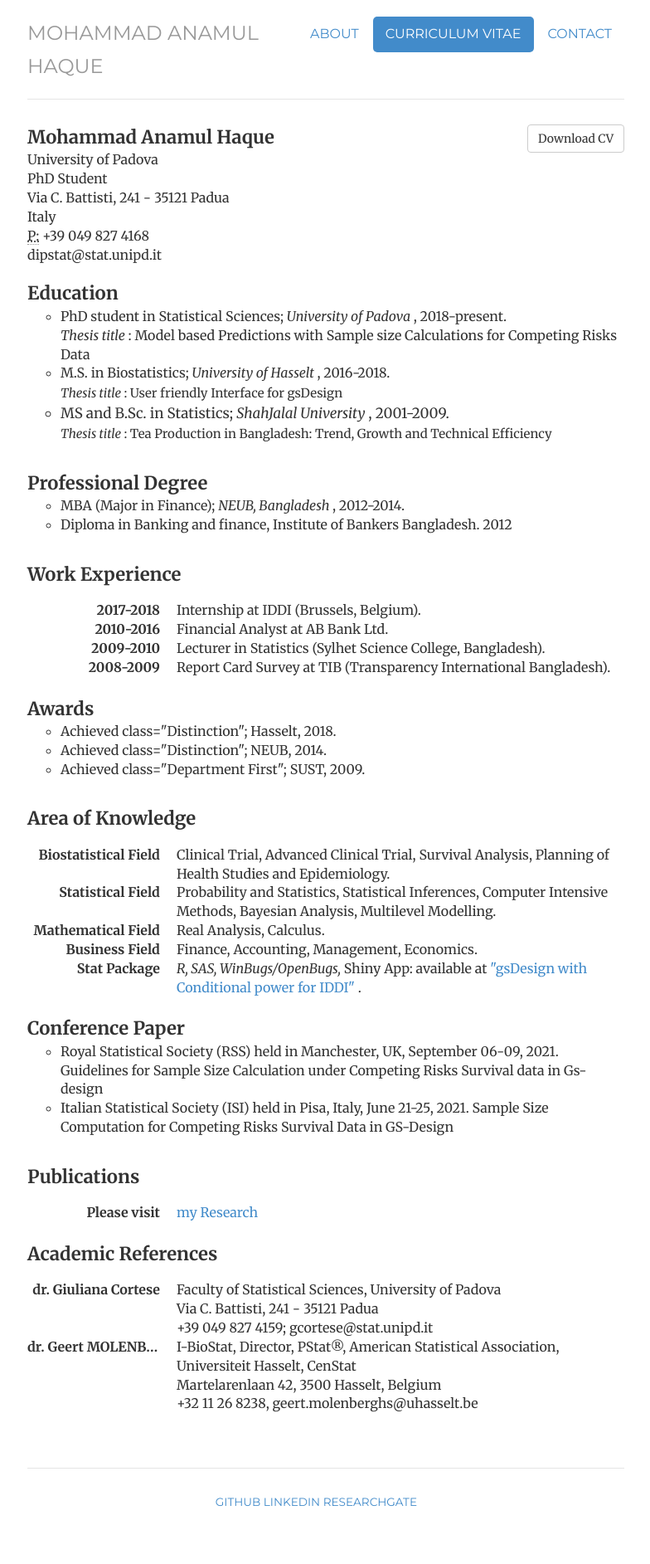
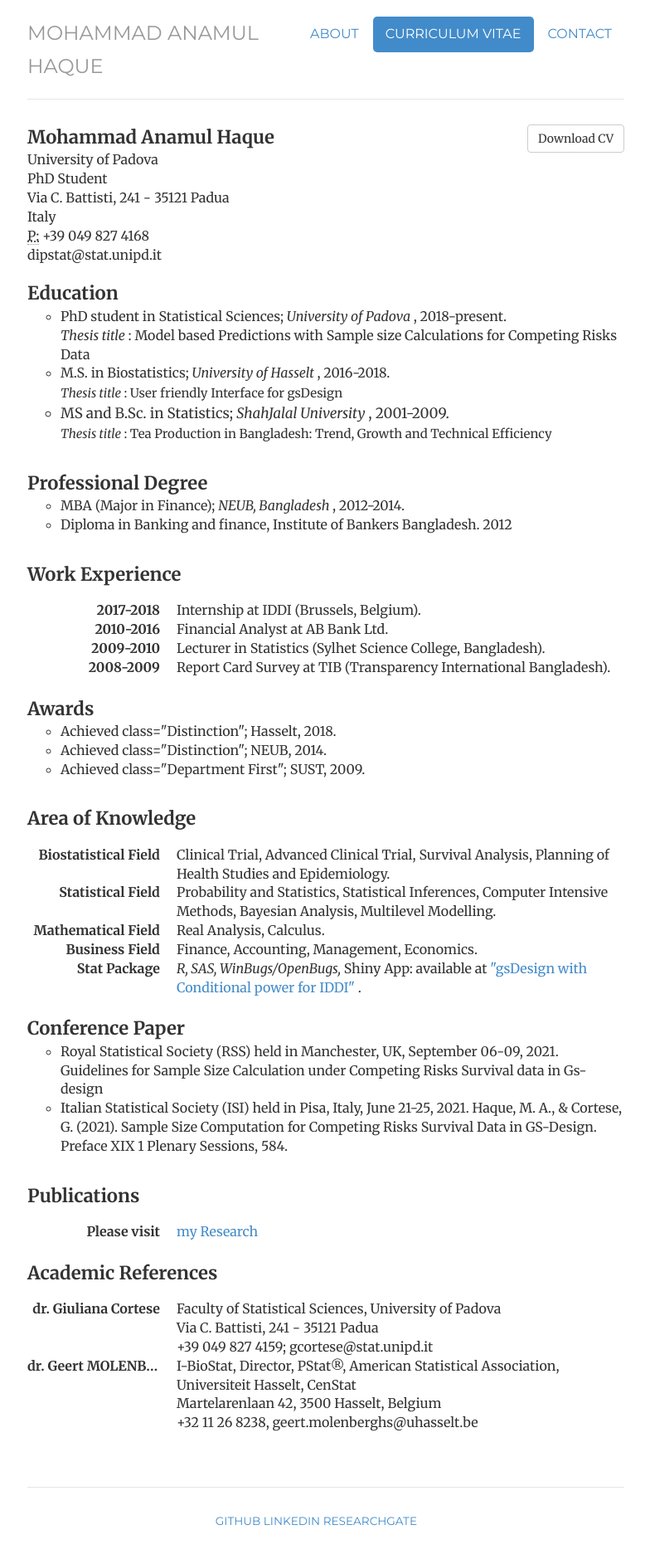
Before and after one commit to haquemdanamul/haquemdanamul, a Jekyll site: the page built from resume/index.html, in a window 1280 px wide. Shown: the whole page at 83% size, without its empty margins (247-1031 px from the left). Built offline with Jekyll 4.4.1, drawn with Linux system fonts in a browser that asks for light colours; nearby versions of some CDN libraries; library files that are not in the unit come from our copies; before the commit the page ends 1862 px from its top, so only the background shows below that.

Commit message:
Update index.html

```diff
--- a/resume/index.html
+++ b/resume/index.html
@@ -82,7 +82,7 @@ description: Contact information for Mohammad Anamul Haque, a Statistician, Bios
 <ul style="list-style-type:circle;">
 <li> Royal Statistical Society (RSS) held in Manchester, UK, September 06-09, 2021. Guidelines for Sample Size Calculation under
 Competing Risks Survival data in Gs-design  </li>
-<li> Italian Statistical Society (ISI) held in Pisa, Italy, June 21-25, 2021. Sample Size Computation for Competing Risks Survival Data in GS-Design </li>
+<li> Italian Statistical Society (ISI) held in Pisa, Italy, June 21-25, 2021. Haque, M. A., & Cortese, G. (2021). Sample Size Computation for Competing Risks Survival Data in GS-Design. Preface XIX 1 Plenary Sessions, 584. </li>
 </ul>
 <br>
 
```
